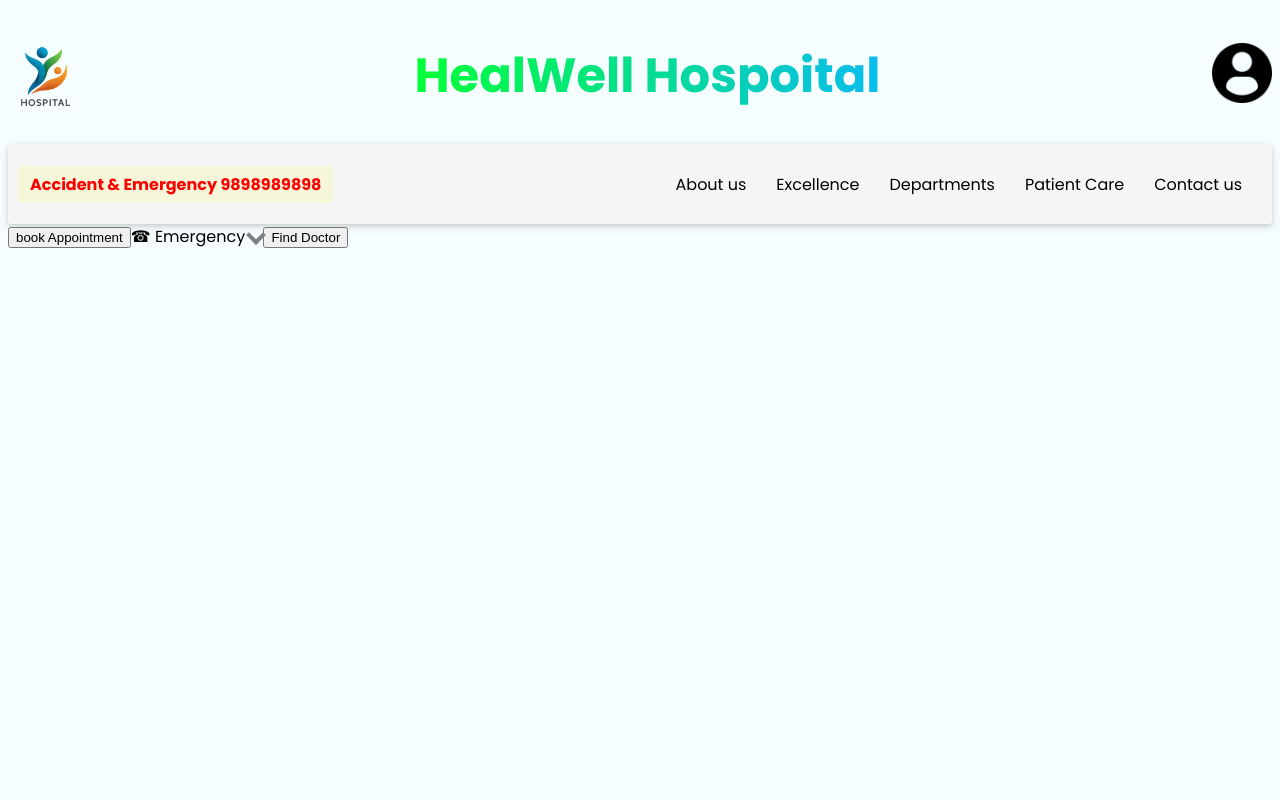
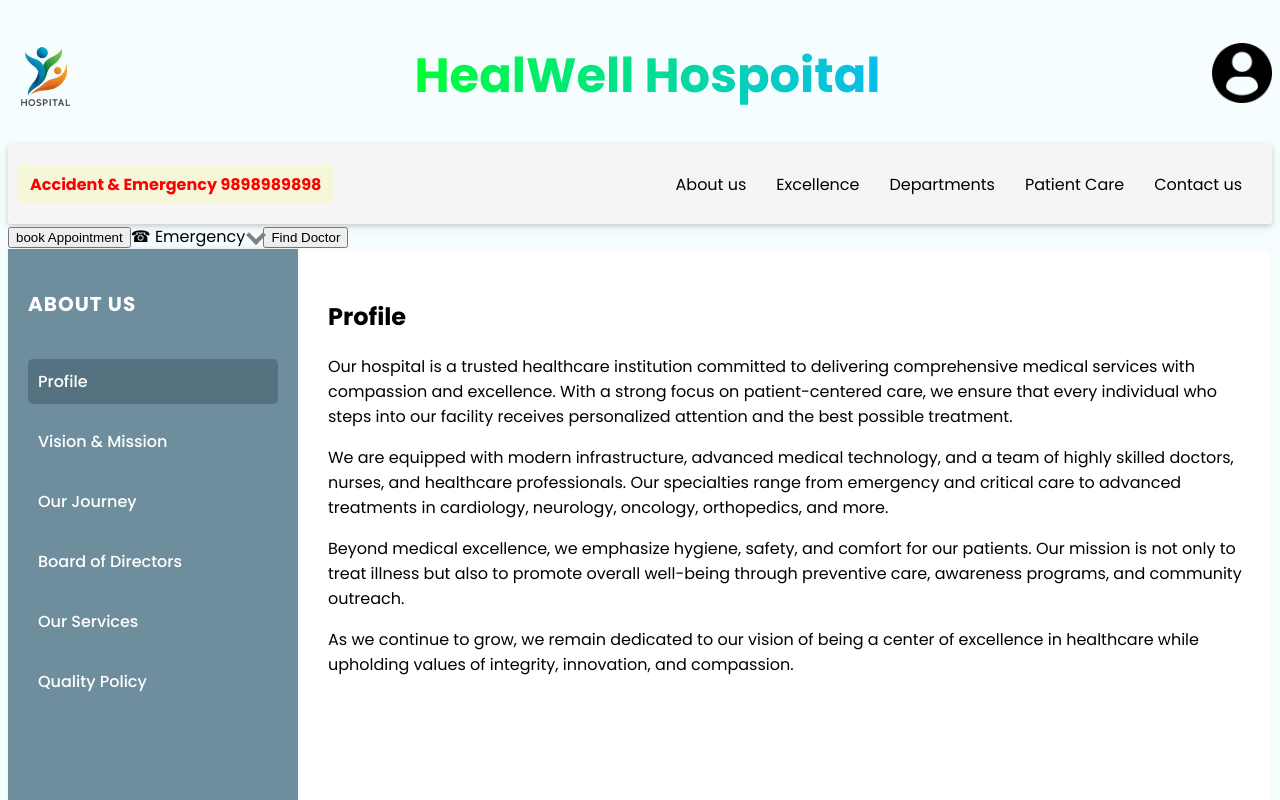
Before and after one commit to VENKATRAMANI-R/Healthcare-Appointment-Management-System, an Angular app: page /about-us in a window 1280 px wide. Before the commit this address led to /. Shown: the top 800 px of the page. Built offline with nearby package versions, Linux system fonts and the light colour scheme.

Commit message:
Amal Updates

```diff
--- /dev/null
+++ b/src/app/about-us/about-us.css
@@ -0,0 +1,104 @@
+body {
+    font-family: "Poppins", sans-serif;
+    margin: 0;
+    padding: 0;
+    background: #f8f8f8;
+}
+
+.container {
+    display: flex;
+}
+
+/* Sidebar */
+.sidebar {
+    width: 250px;
+    background: #6E8E9E;
+    color: white;
+    padding: 20px;
+    min-height: 100vh;
+    box-shadow: 2px 0 6px rgba(0,0,0,0.1);
+}
+
+.sidebar-header {
+    display:flex;
+    align-items: center;
+    gap: 10px;
+    margin-bottom: 20px;
+
+}
+
+.sidebar-header .logo {
+    width: 40px;
+    height: 40px;
+    object-fit: contain;
+}
+
+.sidebar h3 {
+    text-align: center;
+    margin-bottom: 20px;
+    font-weight: 700;
+    letter-spacing: 1px;
+    font-size: 20px;
+}
+
+.sidebar ul {
+    list-style: none;
+    padding: 0;
+    margin: 0;
+}
+
+.sidebar ul li {
+    margin: 15px 0;
+}
+
+.sidebar ul li a {
+    text-decoration: none;
+    color: white;
+    display: block;
+    /* text-align: center; */
+    padding: 10px;
+    border-radius: 5px;
+    font-size: 16px;
+    font-weight: 500;
+    transition: background 0.3s ease;
+}
+
+.sidebar ul li a:hover {
+    background: #557281;
+    color: #ffd700;
+}
+
+.sidebar a.active {
+    background: #557281;
+    color: #ffd700;
+    font-weight: bold;
+}
+
+/* Main content */
+.content {
+    flex: 1;
+    padding: 30px;
+    background: #fff;
+    box-shadow: inset 0 0 5px rgba(0,0,0,0.05);
+}
+
+.content h2 {
+    color: #0073b1;
+    margin-bottom: 15px;
+    font-weight: 600;
+}
+
+.content h3 {
+    color: #444;
+    margin-top: 20px;
+    font-size: 20px;
+    font-weight: 600;
+    border-left: 4px solid #0073b1;
+    padding-left: 10px;
+}
+
+.content p, .content ul {
+    line-height: 1.6;
+    margin-bottom: 15px;
+    text-align: justify;
+}
--- /dev/null
+++ b/src/app/about-us/about-us.html
@@ -0,0 +1,20 @@
+<div class="container">
+  <!-- Sidebar -->
+  <div class="sidebar">
+    <div class="sidebar-header">
+      <!-- <img src="assets/image.png" style="height: 75px; width: 75px;" alt="logo"> -->
+      <h3>ABOUT US</h3>
+    </div>
+    <ul>
+      <li><a href="#" (click)="loadSection('profile'); $event.preventDefault()" [class.active]="activeSection === 'profile'">Profile</a></li>
+      <li><a href="#" (click)="loadSection('vision'); $event.preventDefault()" [class.active]="activeSection === 'vision'">Vision & Mission</a></li>
+      <li><a href="#" (click)="loadSection('journey'); $event.preventDefault()" [class.active]="activeSection === 'journey'">Our Journey</a></li>
+      <li><a href="#" (click)="loadSection('board'); $event.preventDefault()" [class.active]="activeSection === 'board'">Board of Directors</a></li>
+      <li><a href="#" (click)="loadSection('services'); $event.preventDefault()" [class.active]="activeSection === 'services'">Our Services</a></li>
+      <li><a href="#" (click)="loadSection('quality'); $event.preventDefault()" [class.active]="activeSection === 'quality'">Quality Policy</a></li>
+    </ul>
+  </div>
+
+  <!-- Main Content -->
+  <div class="content" [innerHTML]="sectionContents[activeSection]"></div>
+</div>
--- /dev/null
+++ b/src/app/about-us/about-us.ts
@@ -0,0 +1,81 @@
+import { Component } from '@angular/core';
+
+@Component({
+  selector: 'app-about-us',
+  templateUrl: './about-us.html',
+  styleUrls: ['./about-us.css']
+})
+export class AboutUs {
+  activeSection: string = 'profile';
+
+  sectionContents: { [key: string]: string } = {
+    profile: `
+
+    <h2>  Profile   </h2>
+    <p>
+        Our hospital is a trusted healthcare institution committed to delivering
+        comprehensive medical services with compassion and excellence. With a
+        strong focus on patient-centered care, we ensure that every individual
+        who steps into our facility receives personalized attention and the best
+        possible treatment.
+    </p>
+    <p>
+        We are equipped with modern infrastructure, advanced medical technology,
+        and a team of highly skilled doctors, nurses, and healthcare professionals.
+        Our specialties range from emergency and critical care to advanced
+        treatments in cardiology, neurology, oncology, orthopedics, and more.
+    </p>
+    <p>
+         Beyond medical excellence, we emphasize hygiene, safety, and comfort for
+         our patients. Our mission is not only to treat illness but also to promote
+         overall well-being through preventive care, awareness programs, and
+         community outreach.
+    </p>
+    <p>
+          As we continue to grow, we remain dedicated to our vision of being a
+          center of excellence in healthcare while upholding values of integrity,
+          innovation, and compassion.
+    </p>
+
+    `,
+
+
+
+
+
+
+
+
+
+
+
+
+
+
+
+
+
+
+
+
+
+
+    vision: `<h2>Vision & Mission</h2><p>Our vision and mission statements...</p>`,
+    journey: `<h2>Our Journey</h2><p>Timeline and milestones...</p>`,
+    board: `<h2>Board of Directors</h2><p>Information about directors...</p>`,
+    services: `<h2>Our Services</h2><p>List of services we offer...</p>`,
+    quality: `<h2>Quality Policy</h2><p>Our commitment to quality...</p>`
+  };
+
+  loadSection(section: string): void {
+    if (this.sectionContents[section]) {
+      this.activeSection = section;
+    }
+  }
+
+  ngOnInit(): void {
+    const urlParams = new URLSearchParams(window.location.search);
+    const section = urlParams.get('section') || 'profile';
+    this.loadSection(section);
+  }
+}
--- a/src/app/app.html
+++ b/src/app/app.html
@@ -7,7 +7,7 @@
 <div id="nav">
             <h4 id="emergency">Accident & Emergency 9898989898</h4>
             <span>
-                <a href="#">About us</a>
+                <a routerLink="/about-us">About us</a>
                 <a href="#">Excellence</a>
                 <a href="#">Departments</a>
                 <a href="#">Patient Care</a>
--- a/src/app/app.routes.ts
+++ b/src/app/app.routes.ts
@@ -2,6 +2,7 @@ import { Routes } from '@angular/router';
 import { BookAppointment } from './book-appointment/book-appointment';
 import { App } from './app';
 import { LandingPage } from './landing-page/landing-page';
+import { AboutUs } from './about-us/about-us';
 
 export const routes: Routes = [
     {
@@ -11,5 +12,10 @@ export const routes: Routes = [
     {
         path:'bookAppoinment',
         component:BookAppointment
+    },
+    {
+        path: 'about-us',
+        component: AboutUs
+
     }
 ];
```
Also changed, not shown: src/app/landing-page/landing-page.html (line endings or trailing spaces), src/assest/shared image.jpg (added), 1 other file (tests, documents, lock files or other folders).
